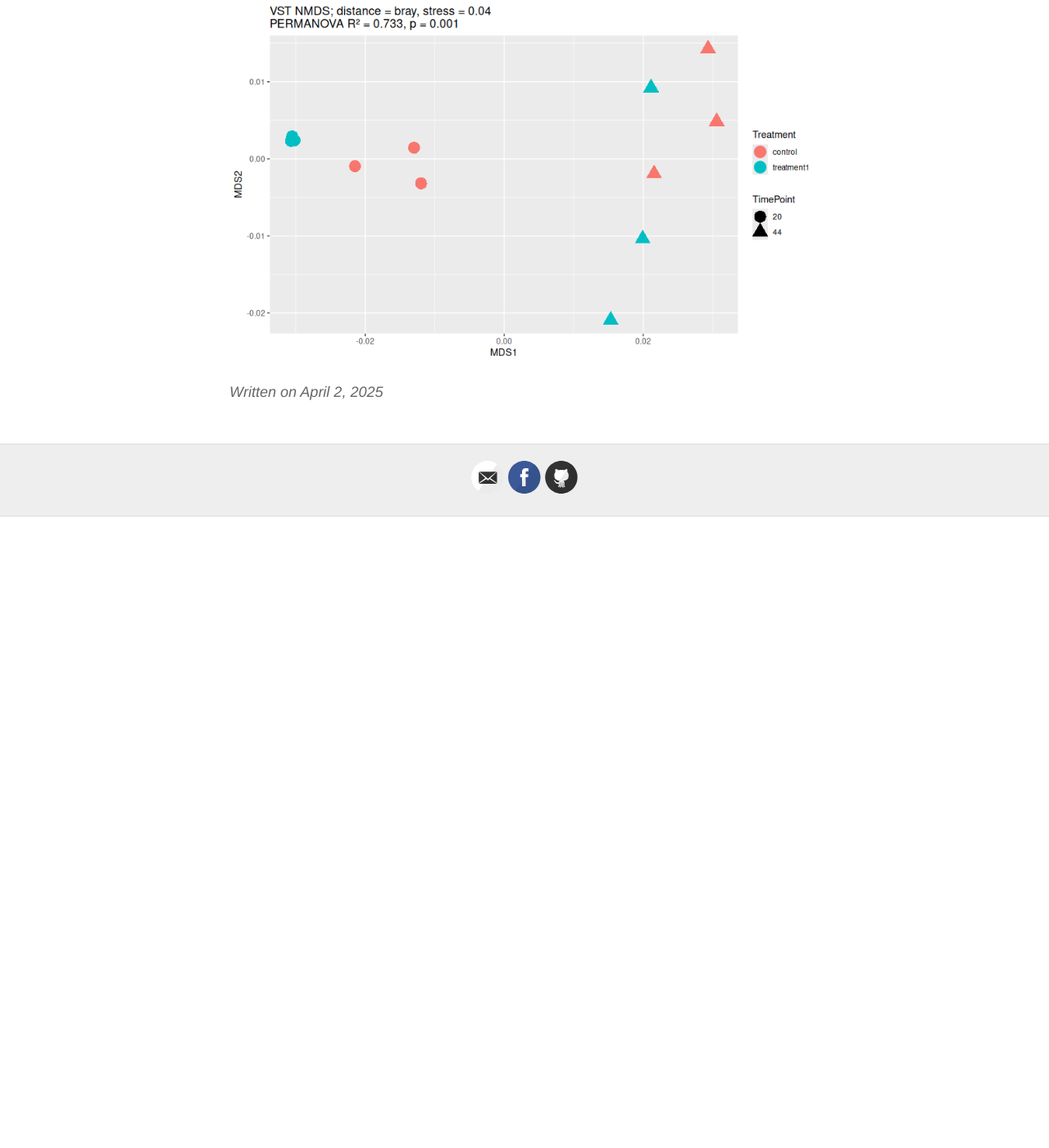
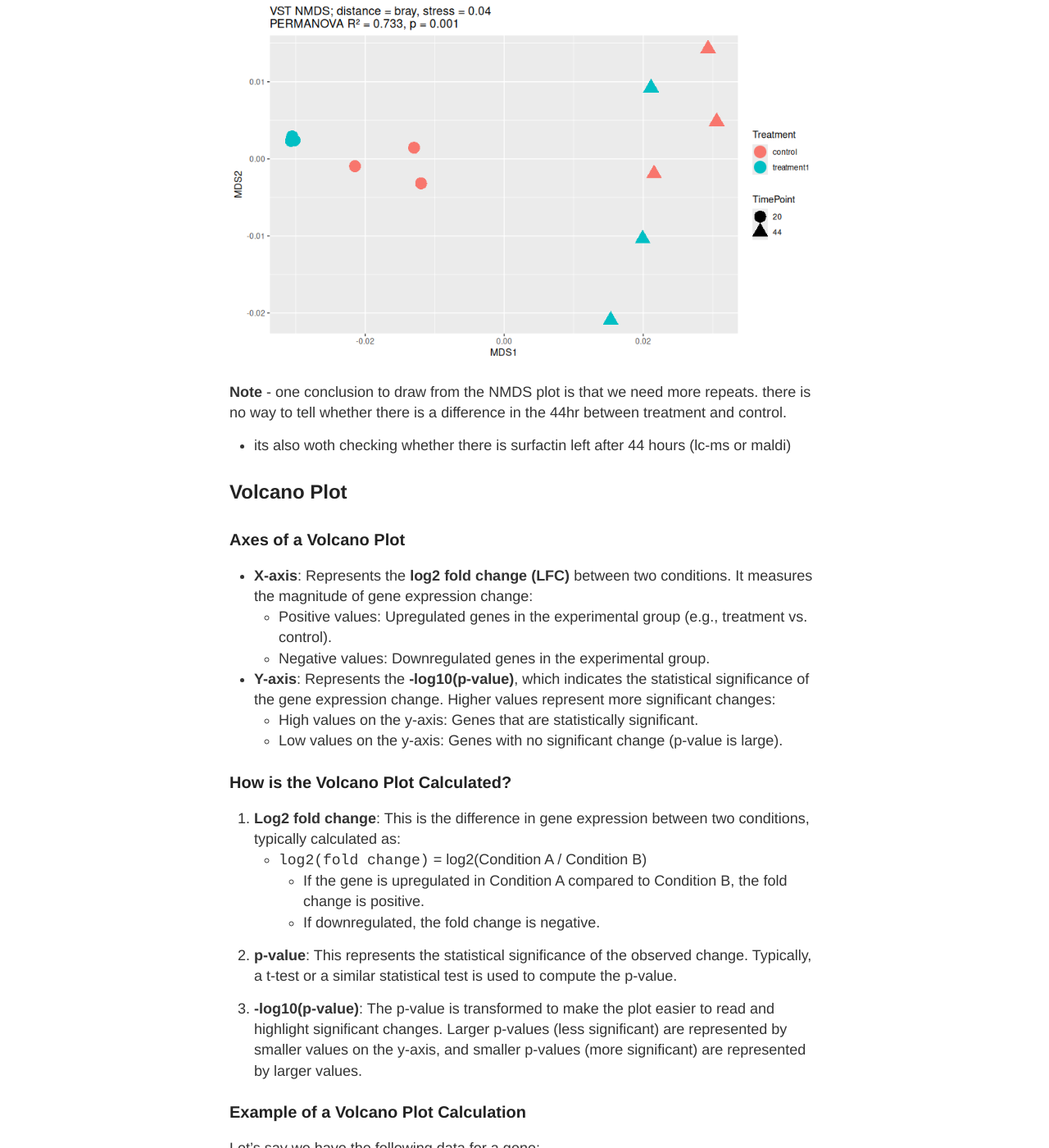
Before and after one commit to OfekRainish/OfekRainish_notebook, a Jekyll site: the page built from _posts/2025-04-02-bioinformatics deseq2.md, in a window 1280 px wide and 1400 px high, scrolled down 16914 px. Shown: the whole window at 82% size. Built offline with Jekyll 4.4.1, drawn with Linux system fonts in a browser that asks for light colours; our own code applies the rules of GitHub Pages for plain Markdown files; a file with an impossible date is left out; before the commit the page ends 17544 px from its top, so only the background shows below that; some of the changed text lies outside the part shown.

Commit message:
Update 2025-04-02-bioinformatics deseq2.md

````diff
--- a/_posts/2025-04-02-bioinformatics deseq2.md
+++ b/_posts/2025-04-02-bioinformatics deseq2.md
@@ -483,3 +483,132 @@ ggplot(df_nmds1, aes(x = MDS1, y = MDS2, color = Treatment, shape = TimePoint))
 ```
 
 ![](../images/rna_bioinformatics/deseq2/nmdsplot%20(1).png)
+
+**Note** - one conclusion to draw from the NMDS plot is that we need more repeats. there is no way to tell whether there is a difference in the 44hr between treatment and control.
+
+* its also woth checking whether there is surfactin left after 44 hours (lc-ms or maldi)
+
+## Volcano Plot
+
+
+
+### Axes of a Volcano Plot
+
+- **X-axis**: Represents the **log2 fold change (LFC)** between two conditions. It measures the magnitude of gene expression change:
+  - Positive values: Upregulated genes in the experimental group (e.g., treatment vs. control).
+  - Negative values: Downregulated genes in the experimental group.
+
+- **Y-axis**: Represents the **-log10(p-value)**, which indicates the statistical significance of the gene expression change. Higher values represent more significant changes:
+  - High values on the y-axis: Genes that are statistically significant.
+  - Low values on the y-axis: Genes with no significant change (p-value is large).
+
+### How is the Volcano Plot Calculated?
+
+1. **Log2 fold change**: This is the difference in gene expression between two conditions, typically calculated as:
+   - `log2(fold change)` = log2(Condition A / Condition B)
+     - If the gene is upregulated in Condition A compared to Condition B, the fold change is positive.
+     - If downregulated, the fold change is negative.
+
+2. **p-value**: This represents the statistical significance of the observed change. Typically, a t-test or a similar statistical test is used to compute the p-value.
+
+3. **-log10(p-value)**: The p-value is transformed to make the plot easier to read and highlight significant changes. Larger p-values (less significant) are represented by smaller values on the y-axis, and smaller p-values (more significant) are represented by larger values.
+
+### Example of a Volcano Plot Calculation
+
+Let's say we have the following data for a gene:
+
+| Gene     | Treatment | Control | p-value   |
+|----------|------------------------|------------------------|-----------|
+| Gene 1   | 200                    | 50                     | 0.001     |
+| Gene 2   | 100                    | 100                    | 0.2       |
+| Gene 3   | 150                    | 75                     | 0.05      |
+
+1. **Gene 1**:
+   - Fold change: `200 / 50 = 4` → log2(4) = 2 (upregulated)
+   - p-value = 0.001 → -log10(0.001) = 3 (highly significant)
+
+2. **Gene 2**:
+   - Fold change: `100 / 100 = 1` → log2(1) = 0 (no change)
+   - p-value = 0.2 → -log10(0.2) = 0.7 (not significant)
+
+3. **Gene 3**:
+   - Fold change: `150 / 75 = 2` → log2(2) = 1 (upregulated)
+   - p-value = 0.05 → -log10(0.05) = 1.3 (significant)
+
+### How to Read the Plot
+
+1. **Genes on the left** (negative log2 fold change): These genes are downregulated in the experimental group (e.g., treatment vs. control).
+2. **Genes on the right** (positive log2 fold change): These genes are upregulated in the experimental group.
+3. **High y-values** (top of the plot): Genes that are statistically significant (low p-values).
+4. **Genes far from the origin (either left or right)** are the ones with the largest changes in expression, and the more statistically significant they are, the higher they will be on the y-axis.
+
+### Code
+```r
+#___________________volcano plot treatment___________________________#
+
+# Load necessary libraries
+library(ggplot2)
+library(DESeq2)
+
+res = results(dds, contrast = c("Treatment", "treatment1", "control"))
+
+# Create a volcano plot
+ggplot(res, aes(x = log2FoldChange, y = -log10(padj))) +
+  geom_point(aes(color = padj < 0.05 & abs(log2FoldChange) > 1), alpha = 0.7) +
+  scale_color_manual(values = c("gray", "red")) +
+  labs(title = "Volcano Plot", x = "Log2 Fold Change", y = "-Log10 Adjusted P-value") +
+  theme_minimal() +
+  theme(legend.position = "none")
+
+#___________________volcano plot timepoint___________________________#
+
+# Load necessary libraries
+library(ggplot2)
+library(DESeq2)
+
+# Run DESeq2 (already done) and extract results
+# Assuming 'dds' is your DESeqDataSet
+res = results(dds, contrast = c("TimePoint", "20", "44"))
+
+# Create a volcano plot
+ggplot(res, aes(x = log2FoldChange, y = -log10(padj))) +
+  geom_point(aes(color = padj < 0.05 & abs(log2FoldChange) > 1), alpha = 0.7) +
+  scale_color_manual(values = c("gray", "gold")) +
+  labs(title = "Volcano Plot", x = "Log2 Fold Change", y = "-Log10 Adjusted P-value") +
+  theme_minimal() +
+  theme(legend.position = "none")
+
+#_______________ volcano plot interaction ___________________________#
+
+res_interaction <- results(dds, name = resultsNames(dds)[4])
+
+# Load necessary libraries
+library(ggplot2)
+library(DESeq2)
+
+# Add a column to indicate significance
+res_interaction$threshold <- as.factor(
+  ifelse(res_interaction$padj < 0.05 & abs(res_interaction$log2FoldChange) > 1, "Significant", "Not Significant")
+)
+
+# Convert to data frame for ggplot
+res_df <- as.data.frame(res_interaction)
+
+# Volcano plot
+ggplot(res_df, aes(x = log2FoldChange, y = -log10(padj), color = threshold)) +
+  geom_point(alpha = 0.6, size = 1.5) +
+  scale_color_manual(values = c("grey", "purple")) +
+  theme_minimal() +
+  labs(title = "Volcano Plot: TimePoint × Treatment Interaction",
+       x = "Log2 Fold Change",
+       y = "-Log10 Adjusted p-value")
+```
+
+
+### Results
+Time point (20hr reference):
+![](../images/rna_bioinformatics/deseq2/volcano_plot_timepoint.png)
+Treatment (control reference):
+![](../images/rna_bioinformatics/deseq2/volcanoplot_treatment.png)
+Interaction:
+![](../images/rna_bioinformatics/deseq2/volcano_plot_interaction.png)
````
